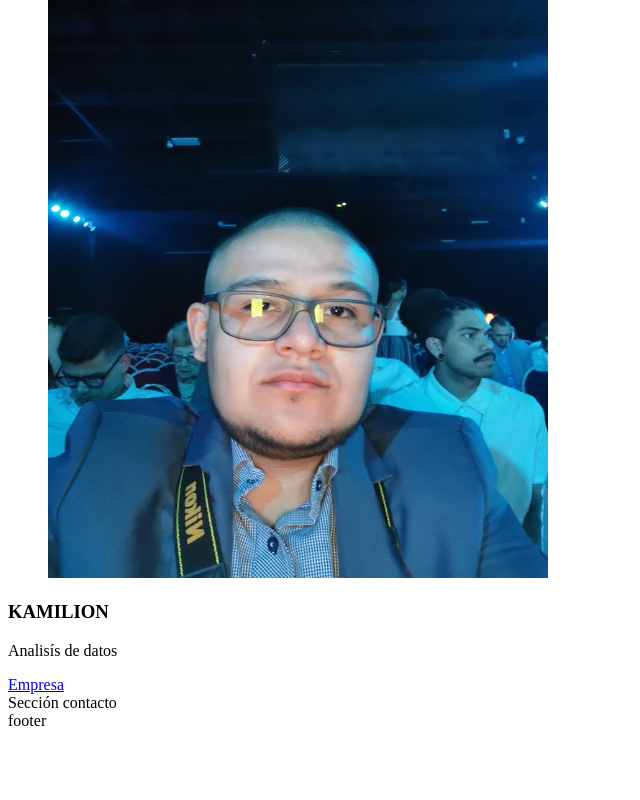
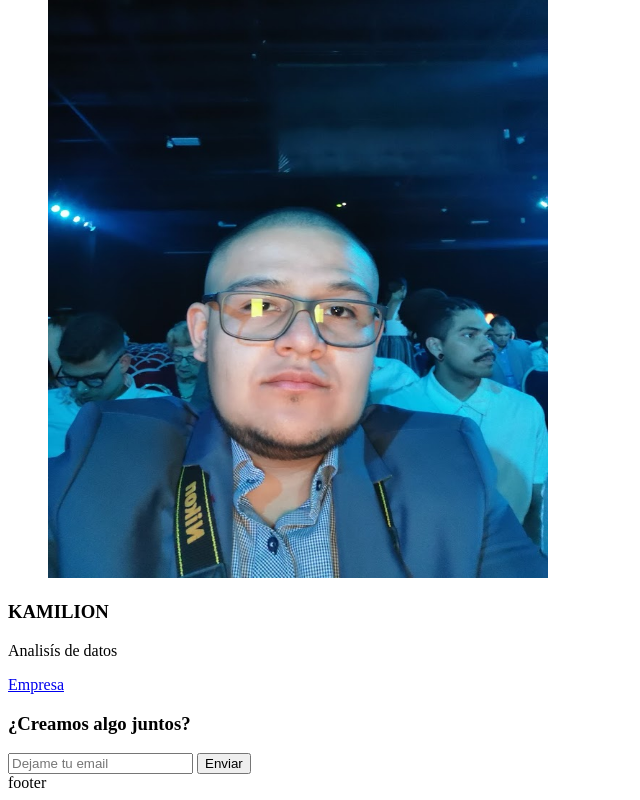
Before and after one commit to gsuscastellanosSC/CursosDeDesarrolloWebOnline, a plain HTML site: page index.html in a window 1280 px wide. Shown: the part 1700-2500 px from the top of the page, without its empty margins (0-640 px from the left). Before the commit the page ends 2438 px from the top, so only its background shows below. Drawn offline with Linux system fonts and the light colour scheme.

Commit message:
Se adiciona sección de contacto

```diff
--- a/index.html
+++ b/index.html
@@ -56,7 +56,13 @@
       <a href="https://www.youtube.com/watch?v=tZ7Fey_SnUM" target="_blank">Empresa</a>
     </article>
   </section>
-  <section>Sección contacto</section>
+  <section>
+    <form action="/suscripcion/">
+      <h3>¿Creamos algo juntos?</h3>
+      <input type="text" placeholder="Dejame tu email">
+      <button>Enviar</button>
+    </form>
+  </section>
   <footer>footer</footer>
 </body>
 </html>
```
Also changed, not shown: images/datos.webp (added).
